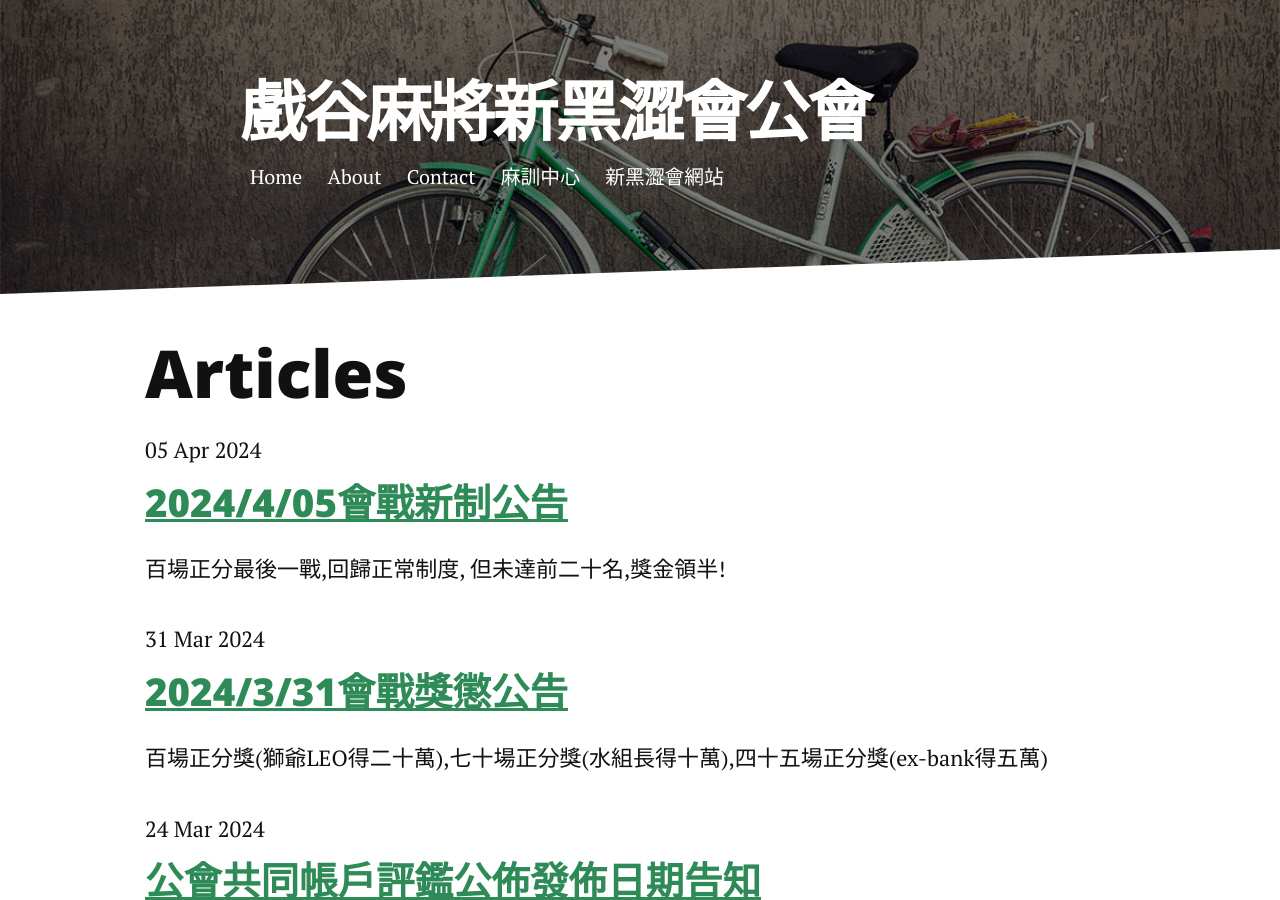
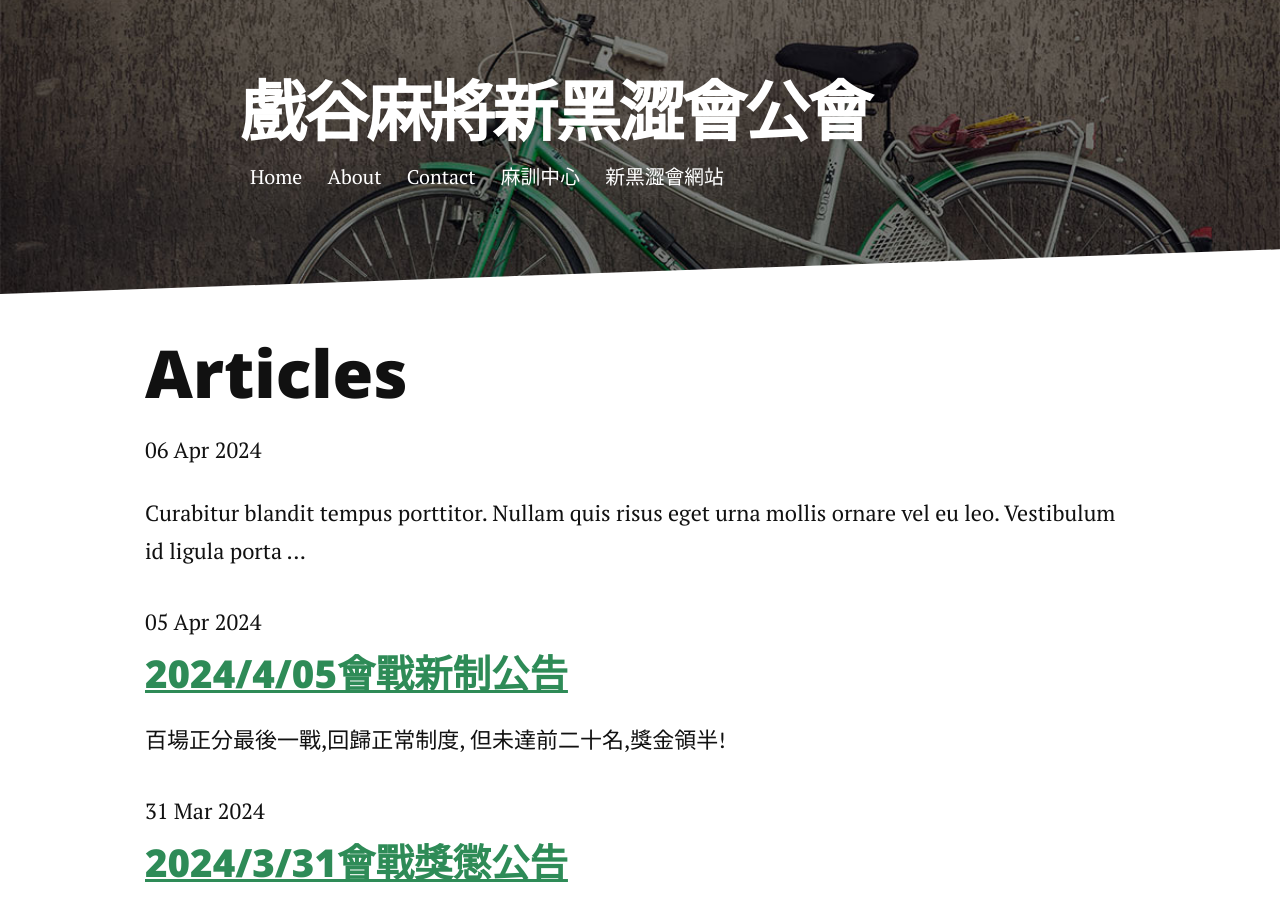
Before and after one commit to jetbomb2012/beloved, a Jekyll site: the page built from articles.md, in a window 1280 px wide and 900 px high. Built offline with Jekyll 4.4.1, drawn with Linux system fonts in a browser that asks for light colours; nearby versions of some CDN libraries; some of the changed text lies outside the part shown.

Commit message:
Update 2014-04-06-new-way.markdown

```diff
--- a/_posts/2014-04-06-new-way.markdown
+++ b/_posts/2014-04-06-new-way.markdown
@@ -4,3 +4,6 @@ title:  "2024/4/06特別借貸方案"
 date:   2024-4-06
 description: 會長層級會員間借貸
 手續費率百分百, 借五萬,還五萬,限公會戰前一日! 且有獎在案者(不包含公會獎助金)
+---
+
+<p class="intro"><span class="dropcap">C</span>urabitur blandit tempus porttitor. Nullam quis risus eget urna mollis ornare vel eu leo. Vestibulum id ligula porta felis euismod semper. Donec sed odio dui. Aenean lacinia bibendum nulla sed consectetur.</p>
```
